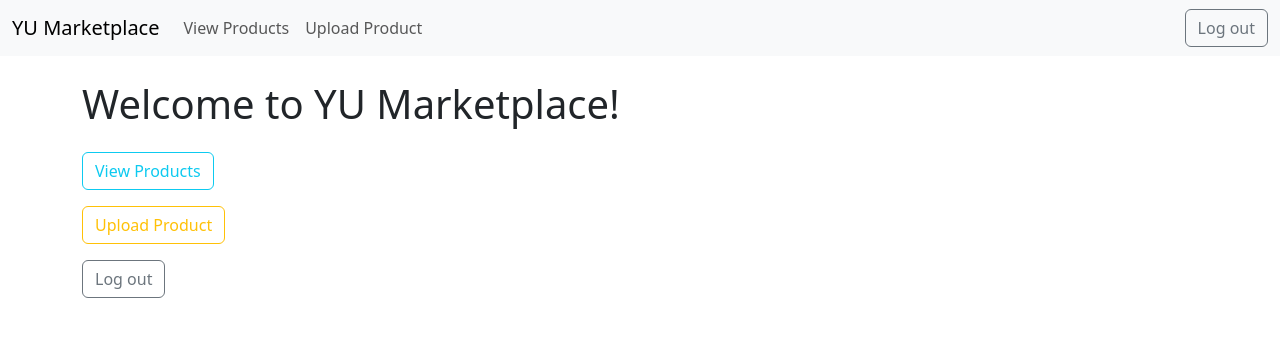
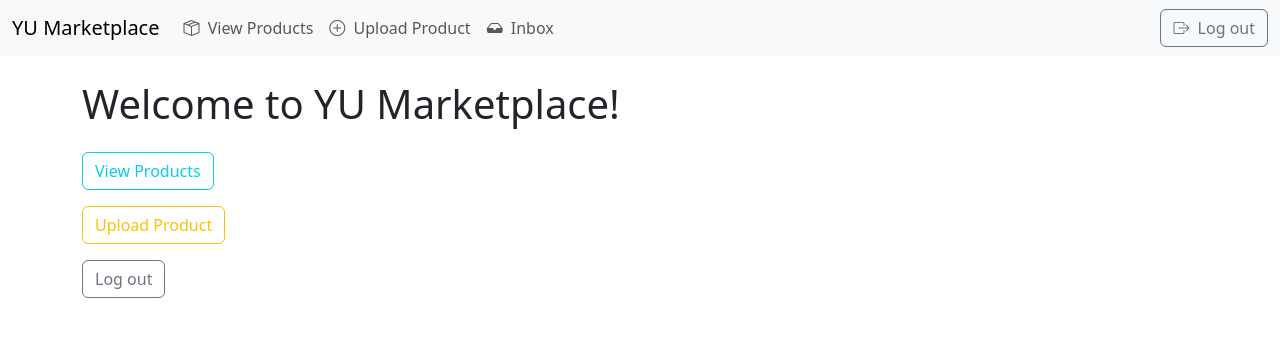
Before and after one commit to simplemangwiro-collab/yu_marketplace_backend, a Flask app: page / in a window 1280 px wide. Shown: the top 337 px of the page. Run offline with Flask 3, Linux system fonts and the light colour scheme; a user stored in the database is signed in.

Commit message:
Add Bootstrap Icons and icon markup

```diff
--- a/templates/base.html
+++ b/templates/base.html
@@ -4,6 +4,7 @@
   <meta charset="UTF-8">
   <title>YU Marketplace</title>
   <link href="https://cdn.jsdelivr.net/npm/bootstrap@5.3.0/dist/css/bootstrap.min.css" rel="stylesheet">
+  <link rel="stylesheet" href="https://cdn.jsdelivr.net/npm/bootstrap-icons@1.10.5/font/bootstrap-icons.css">
 </head>
 <body>
 
@@ -14,10 +15,19 @@
         <ul class="navbar-nav me-auto mb-2 mb-lg-0">
           {% if session.username %}
             <li class="nav-item">
-            <a class="nav-link" href="/items">View Products</a>
+              <a class="nav-link" href="/items">
+                <i class="bi bi-box-seam me-1"></i> View Products
+              </a>
             </li>
             <li class="nav-item">
-            <a class="nav-link" href="/add">Upload Product</a>
+              <a class="nav-link" href="/add">
+                <i class="bi bi-plus-circle me-1"></i> Upload Product
+              </a>
+            </li>
+            <li class="nav-item">
+              <a class="nav-link" href="/inbox">
+                <i class="bi bi-inbox-fill me-1"></i> Inbox
+              </a>
             </li>
           {% endif %}
         </ul>
@@ -25,15 +35,21 @@
           {% if session.username %}
             <li class="nav-item">
               <form method="POST" action="/logout">
-              <button type="submit" class="btn btn-outline-secondary">Log out</button>
+                <button type="submit" class="btn btn-outline-secondary">
+                  <i class="bi bi-box-arrow-right me-1"></i> Log out
+                </button>
               </form>
             </li>
           {% else %}
             <li class="nav-item">
-            <a class="nav-link" href="/login">Login</a>
+              <a class="nav-link" href="/login">
+                <i class="bi bi-person-fill me-1"></i> Login
+              </a>
             </li>
             <li class="nav-item">
-            <a class="nav-link" href="/register">Register</a>
+              <a class="nav-link" href="/register">
+                <i class="bi bi-pencil-square me-1"></i> Register
+              </a>
             </li>
           {% endif %}
         </ul>
```
Also changed, not shown: templates/items.html (+8 -41 lines). Lines whose indentation alone changed are shown as unchanged.
